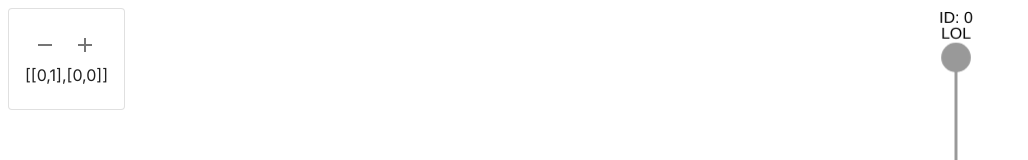
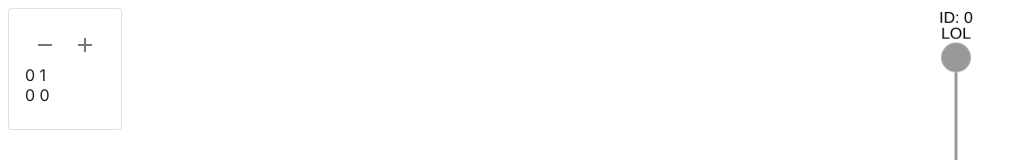
Before and after one commit to hometue/GNN-Visualiser, a Next.js app in the folder gnn-visualiser/: page / in a window 1280 px wide. Shown: the top 160 px of the page, without its empty margins (0-1028 px from the left). Built offline with nearby package versions, Linux system fonts and the light colour scheme.

Commit message:
Edit graph data in AdjGraphView

```diff
--- a/gnn-visualiser/app/graph/adjGraphView.tsx
+++ b/gnn-visualiser/app/graph/adjGraphView.tsx
@@ -3,9 +3,69 @@ import AddIcon from '@mui/icons-material/Add';
 import RemoveIcon from '@mui/icons-material/Remove';
 import { Graph } from "./graph";
 import { ReadWrite } from "../types/readWrite";
+import { CSSProperties, MouseEvent, FocusEvent, useState } from "react";
+
+function NodeValueView(props: {cellValue: number, updateGraph: (value: number) => void}){
+    const [editingVal, setEditingVal] = useState<null|number>(null);
+
+    const onClick = (e: MouseEvent<HTMLDivElement>) => {
+        setEditingVal(props.cellValue);
+    }
+
+    const onEndEdit = (e: FocusEvent<HTMLInputElement>) => {
+        const toUpdateVal = editingVal;
+        if(toUpdateVal !== null){
+            props.updateGraph(toUpdateVal);
+        }
+        setEditingVal(null);
+    }
+
+    if(editingVal === null){
+        return(
+            <span onClick={onClick}>
+                {props.cellValue.toString()}&nbsp;
+            </span>
+        )
+    }
+    else{
+        return(
+            <input type="number" value={editingVal} onChange={(e) => {setEditingVal(parseInt(e.target.value))}} onBlur={onEndEdit} />
+        )
+    }
+}
+
+function NodeRowView(props: {row: number[], updateGraph: (target: number, value: number) => void}){
+    const [style, setStyle] = useState<CSSProperties>({backgroundColor: "white"});
+
+    const changeStyleOnMouseOver = (e: MouseEvent<HTMLDivElement>) => {
+        setStyle({backgroundColor: "WhiteSmoke"});
+    };
+
+    const changeStyleOnMouseleave = (e: MouseEvent<HTMLDivElement>) => {
+        setStyle({backgroundColor: "white"});
+    };
+
+    const updateValue = (target: number) => {
+        return (value: number) => {
+            props.updateGraph(target, value);
+        }
+    }
+
+    return(
+        <div style={style} onMouseLeave={changeStyleOnMouseleave} onMouseOver={changeStyleOnMouseOver}>{props.row.map((value, index)=> {
+            return <NodeValueView cellValue={value} key={index} updateGraph={updateValue(index)}/>
+        })}</div>
+    )
+}
 
 export default function AdjGraphView(props: {graph: ReadWrite<Graph>}) {
-
+    const writeGraph = (src: number) => {
+        return (target: number, value: number) => {
+            const newGraph = props.graph.data.cloneGraph();
+            newGraph.adjMatrix[src][target] = value
+            props.graph.setData(newGraph);
+        }
+    }
     return (
         <Card style={{display: 'inline-block'}} variant="outlined">
             <CardContent>
@@ -26,7 +86,9 @@ export default function AdjGraphView(props: {graph: ReadWrite<Graph>}) {
                     </IconButton>
                 </Box>
                 <Box width="fit-content">
-                    {props.graph.data.adjMatrixToString()}
+                    {props.graph.data.adjMatrix.map((row, index) => {
+                        return <NodeRowView key={index} row={row} updateGraph={writeGraph(index)} />
+                    })}
                 </Box>
             </CardContent>
         </Card>
--- a/gnn-visualiser/app/graph/graphView.tsx
+++ b/gnn-visualiser/app/graph/graphView.tsx
@@ -34,8 +34,15 @@ export default function GraphView(props: {graph: Graph}) {
 				selector: 'node',
 				style: {
 					'label': (ele: any) => {return 'ID: ' + ele.data("id") + '\n' + ele.data("haha")},
-					"text-wrap": "wrap"
+					"text-wrap": "wrap",
 				}
+				},
+				{
+					selector: 'edge',
+					style: {
+						"curve-style": "bezier",
+						"target-arrow-shape": "triangle"
+					}
 				}
 			]
 		});
```
